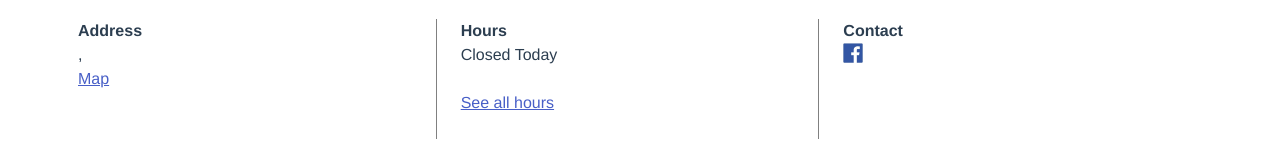
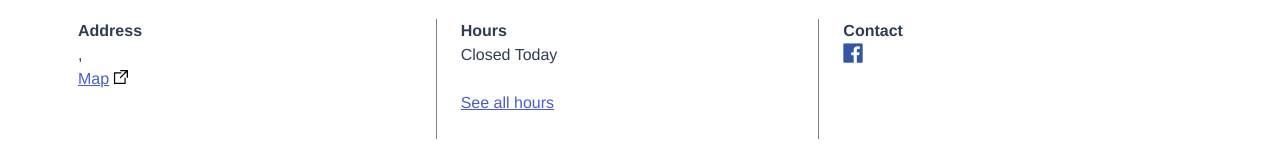
Before and after one commit to metapsyche/lovepark, a Vue app: page / in a window 1280 px wide. Shown: the part 709-858 px from the top of the page. Built offline with nearby package versions, Linux system fonts and the light colour scheme; no server answers.

Commit message:
tweaks and added icons and comments

```diff
--- a/src/assets/css/footer.css
+++ b/src/assets/css/footer.css
@@ -31,6 +31,19 @@
   height: auto;
 }
 
+.footer .map-link {
+
+}
+
+.footer a.map-link:after {
+  background: transparent url("./../images/external-link.svg") 0 0 no-repeat;
+  background-size: 18px;
+  content: "";
+  height: 16px;
+  margin-left: 3px;
+  width: 16px;
+  display: inline-block;
+}
 
 /** Responsive **/
 
--- a/src/components/Footer.vue
+++ b/src/components/Footer.vue
@@ -6,13 +6,13 @@
           <p class="labeler">Address</p>
           <p>{{ address.address_1 }} {{ address.address_2 }}</p>
           <p>{{ address.city }}, {{ address.state }} {{ address.zip }}</p>
-          <p><a href="#">Map</a></p>
+          <p><a class="map-link" href="#">Map</a></p>
         </div>
       </div>
       <div class="column">
         <div class="column__info">
           <p class="labeler">Hours</p>
-          <p>Closed Today</p>
+          <p>Closed Today</p> <!-- TO-DO: use script to detect user's date-time and display proper hours based on logic  -->
           <br>
            <p><a href="#">See all hours</a></p>
         </div>
```
Also changed, not shown: src/assets/images/external-link.svg (added).
